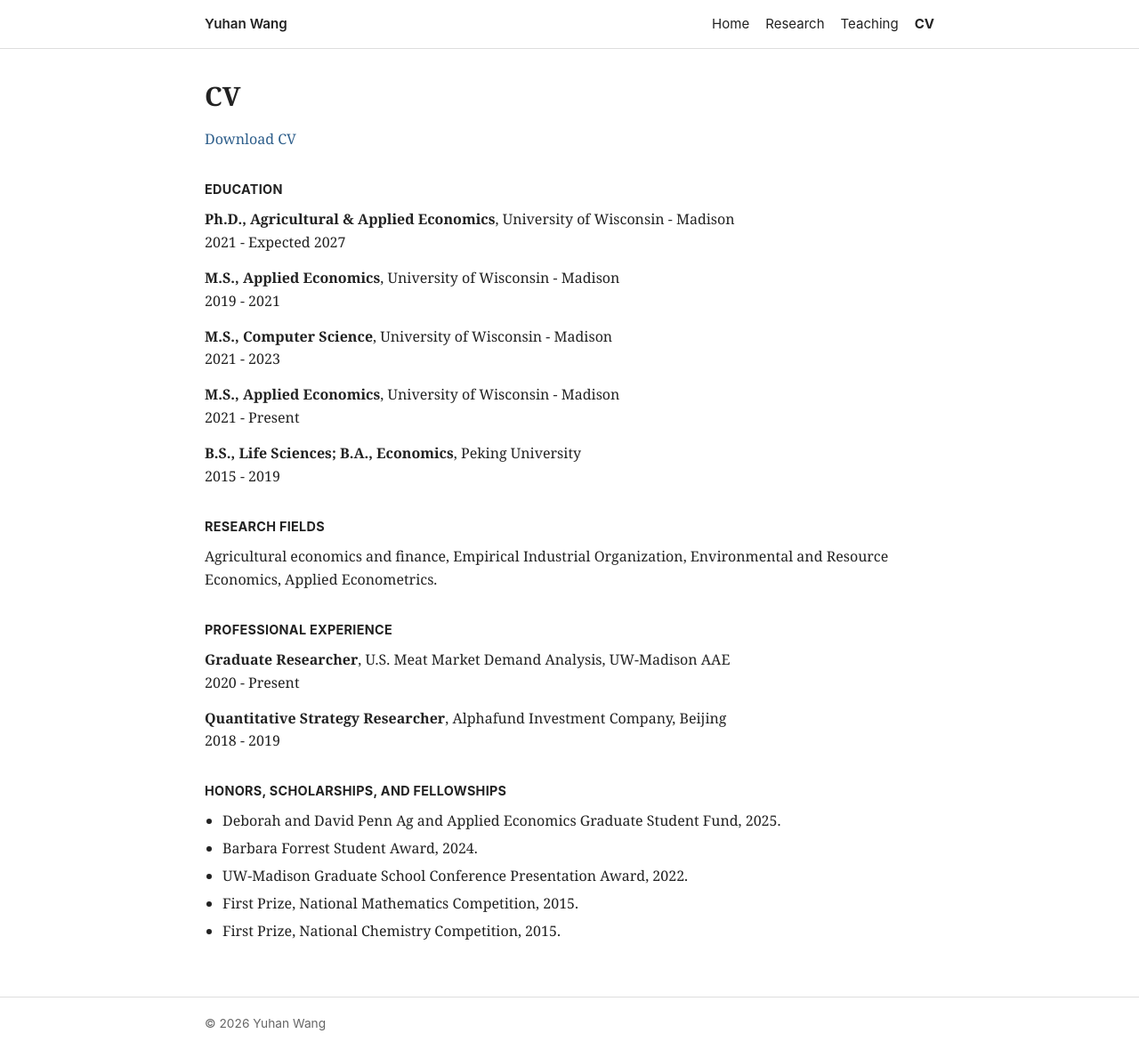
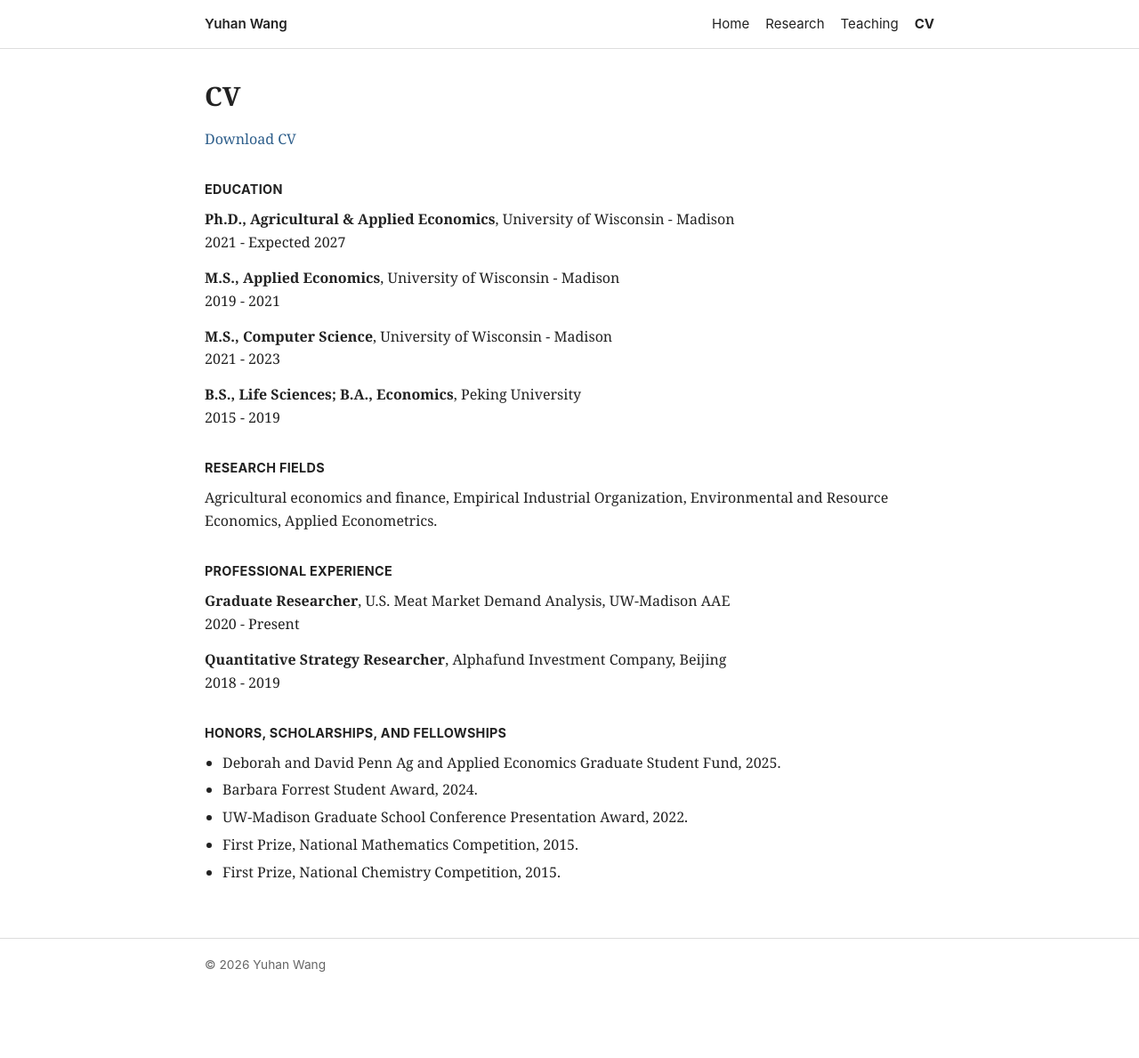
Before and after one commit to Yuhan-Wang-YW/Yuhan-Wang-YW.github.io, a Jekyll site: the page built from cv.md, in a window 1280 px wide. Shown: the whole page at 89% size. Built offline with Jekyll 4.4.1, drawn with Linux system fonts in a browser that asks for light colours; after the commit the page ends 1123 px from its top, so only the background shows below that.

Commit message:
Remove duplicate applied economics MS entry

```diff
--- a/cv.md
+++ b/cv.md
@@ -20,9 +20,6 @@ permalink: /cv/
 
 **M.S., Computer Science**, University of Wisconsin - Madison<br>
 2021 - 2023
-
-**M.S., Applied Economics**, University of Wisconsin - Madison<br>
-2021 - Present
 
 **B.S., Life Sciences; B.A., Economics**, Peking University<br>
 2015 - 2019
```
